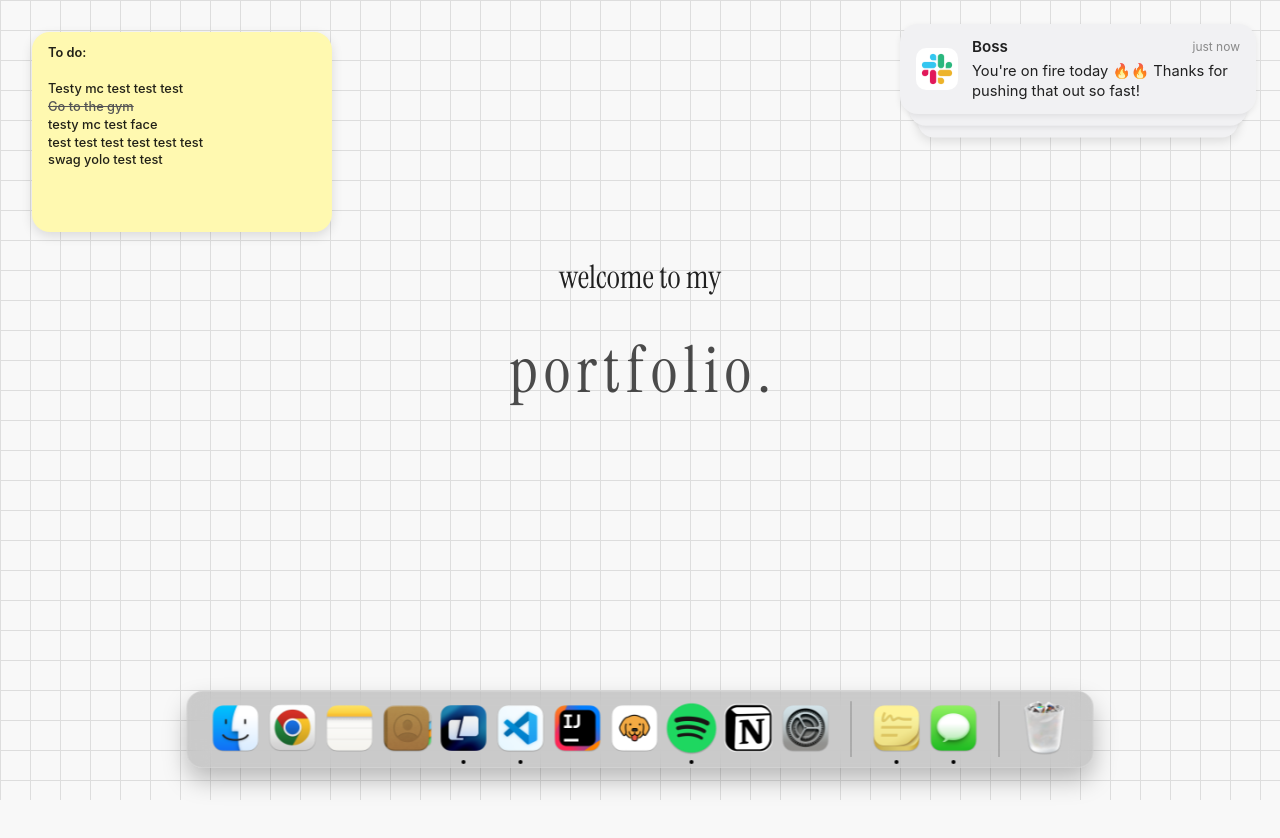
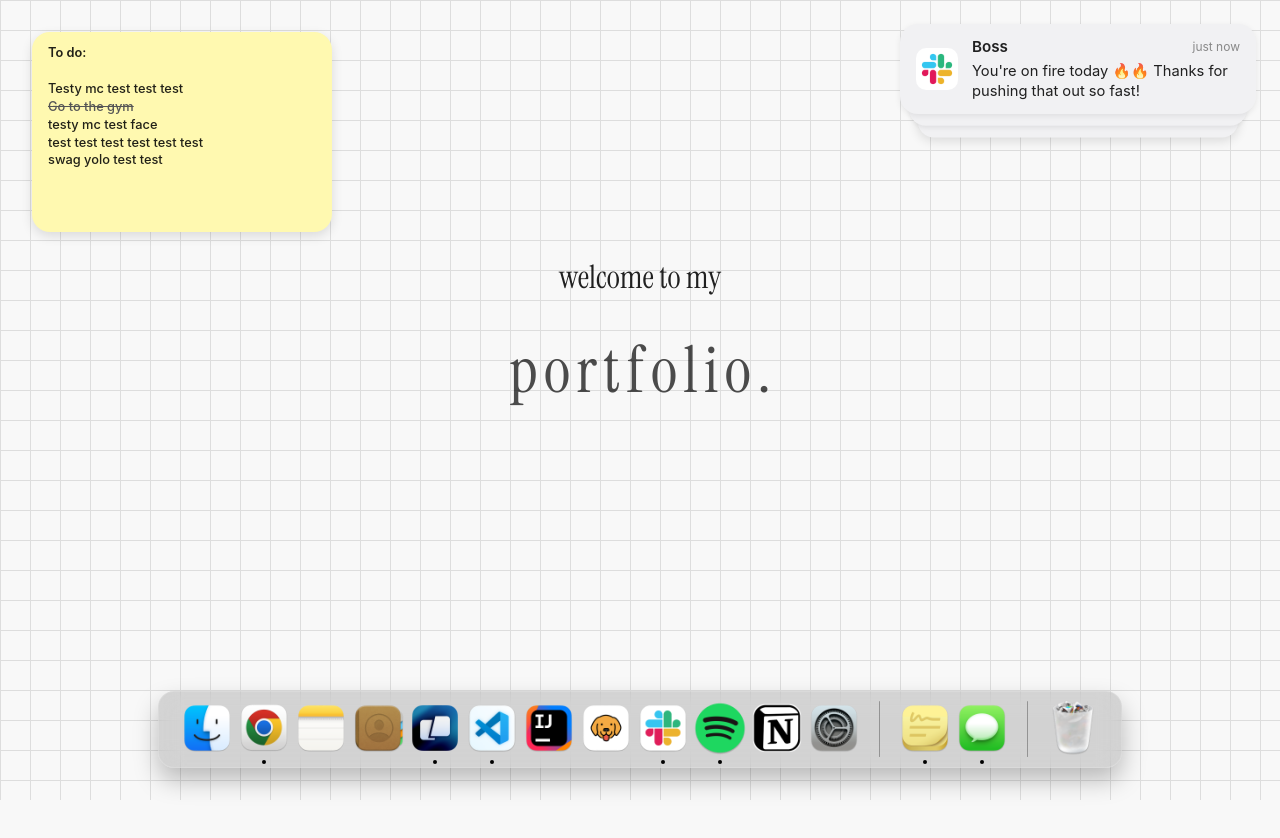
Before and after one commit to maderama/maderama-website, a React (Vite) app: page / in a window 1280 px wide. Shown: the top 838 px of the page. Built offline with nearby package versions, Linux system fonts and the light colour scheme.

Commit message:
chore | update the dock

```diff
--- a/src/components/Dock/MacDock.tsx
+++ b/src/components/Dock/MacDock.tsx
@@ -13,7 +13,7 @@ const DockContainer = styled.div`
   padding: 0.5rem 1.25rem;
 
   border-radius: 1rem; /* 16px */
-  background: rgba(157, 157, 157, 0.5);
+  background: rgba(157, 157, 157, 0.4);
   backdrop-filter: blur(0.75rem) saturate(180%); /* 12px */
   -webkit-backdrop-filter: blur(0.75rem) saturate(180%);
   box-shadow: 0 0.75rem 1.5rem rgba(0, 0, 0, 0.25); /* 12px 24px */
@@ -58,13 +58,14 @@ const AppWrapper = styled.div`
 
 const apps = [
   { name: "Finder", icon: "/icons/finder.png" },
-  { name: "Chrome", icon: "/icons/google_chrome.png" },
+  { name: "Chrome", icon: "/icons/google_chrome.png", active: true },
   { name: "Notes", icon: "/icons/notes.png" },
   { name: "Contacts", icon: "/icons/contacts.png" },
   { name: "Warp", icon: "/icons/warp.png", active: true },
   { name: "VSCode", icon: "/icons/visual_studio_code.png", active: true },
   { name: "Intellij", icon: "/icons/intellij_idea.png" },
   { name: "Bruno", icon: "/icons/bruno.png" },
+  { name: "Slack", icon: "/icons/slack.png", active: true },
   { name: "Spotify", icon: "/icons/spotify.png", active: true },
   { name: "Notion", icon: "/icons/notion.png" },
   { name: "Settings", icon: "/icons/settings.png" },
@@ -95,7 +96,6 @@ export default function MacDock() {
         y: "-0.625rem",
         transition: { type: "spring", stiffness: 200, damping: 15 }
         }}
-        whileTap={{ scale: 0.5 }}
         drag={false}
     />
     {app.active && <Dot />}
```
Also changed, not shown: public/icons/slack.png (added).
